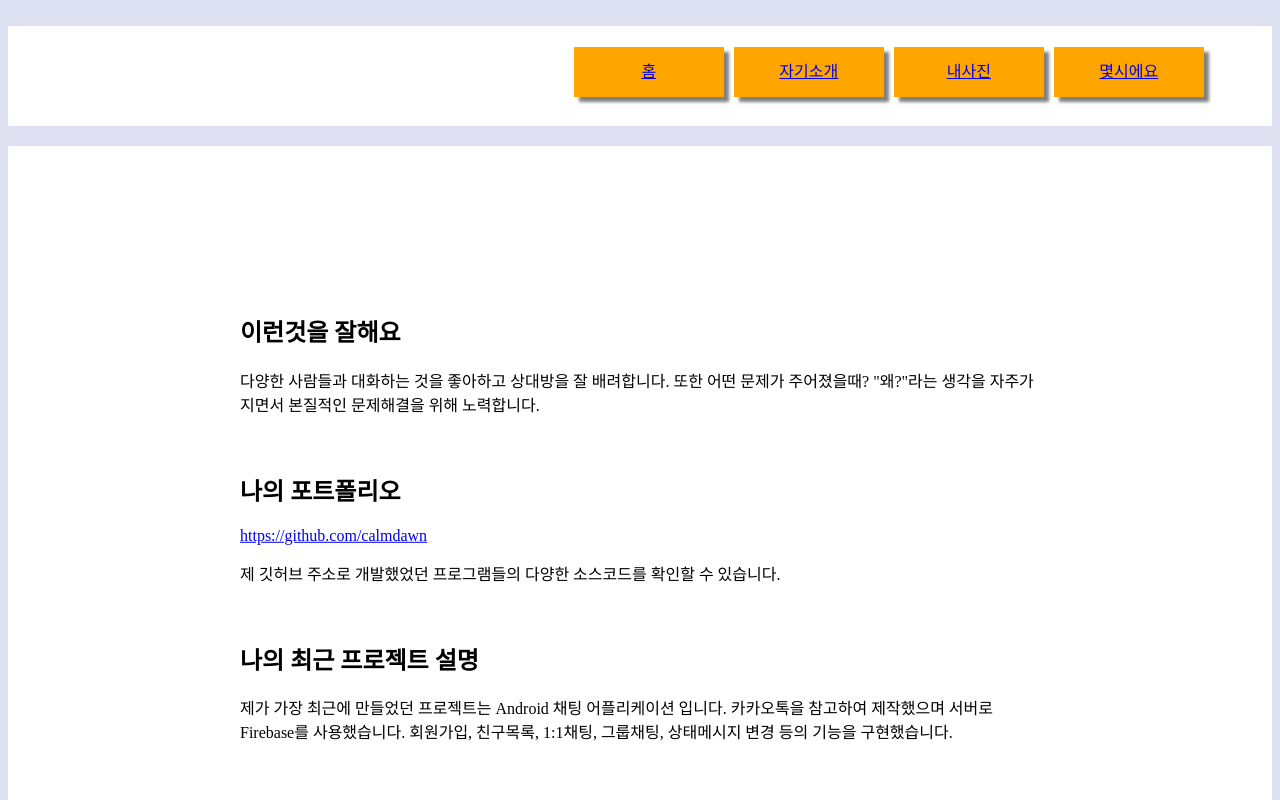
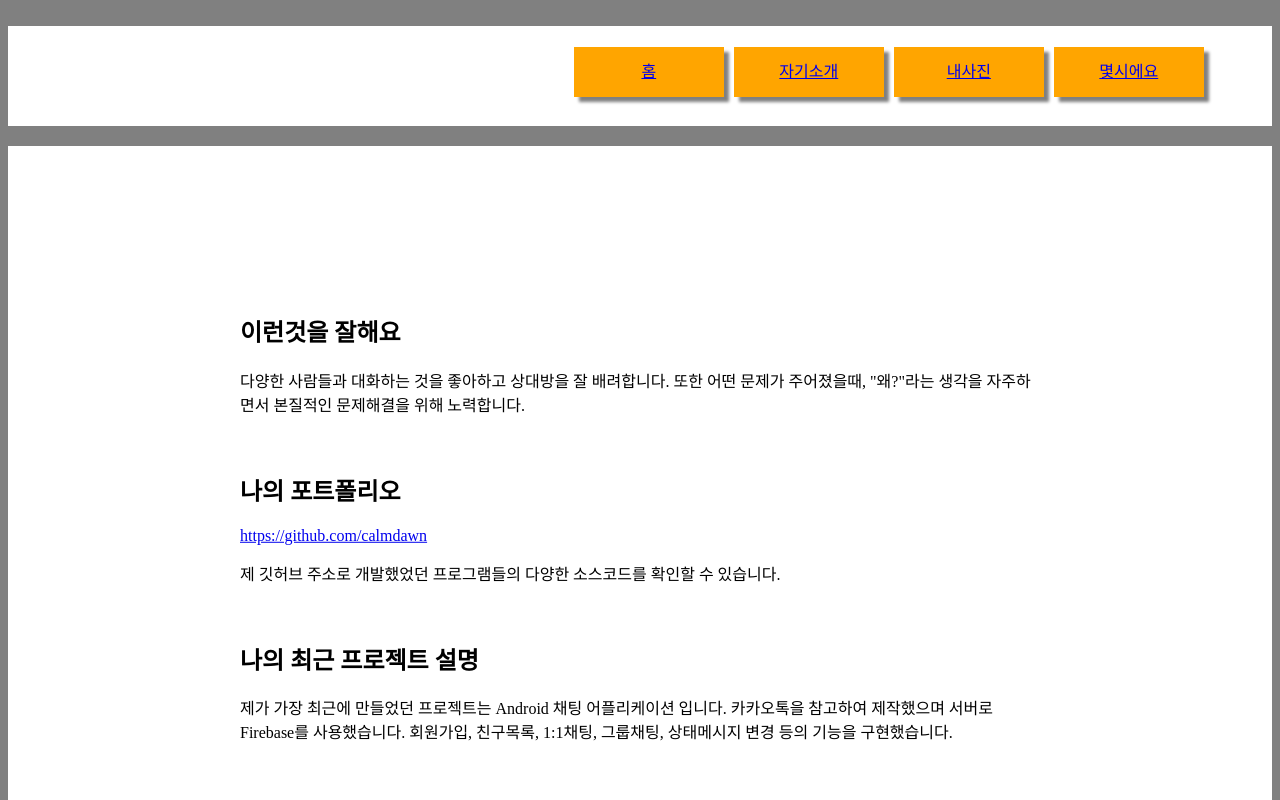
Before and after one commit to calmdawn/WebProject-boostcourse-, a plain HTML site: page PJT1/aboutme/WebContent/aboutme.html in a window 1280 px wide. Shown: the top 800 px of the page. Drawn offline with Linux system fonts and the light colour scheme.

Commit message:
change background-color

```diff
--- a/PJT1/aboutme/WebContent/aboutme.html
+++ b/PJT1/aboutme/WebContent/aboutme.html
@@ -20,7 +20,7 @@
       <div class = layout_section>
       <article class = "list_article">
         <h2>이런것을 잘해요</h2>
-        <p>다양한 사람들과 대화하는 것을 좋아하고 상대방을 잘 배려합니다. 또한 어떤 문제가 주어졌을때? "왜?"라는 생각을 자주가지면서 본질적인 문제해결을 위해 노력합니다. </p>
+        <p>다양한 사람들과 대화하는 것을 좋아하고 상대방을 잘 배려합니다. 또한 어떤 문제가 주어졌을때, "왜?"라는 생각을 자주하면서 본질적인 문제해결을 위해 노력합니다. </p>
       </article>
 
       <article class = "list_article">
--- a/PJT1/aboutme/WebContent/common.css
+++ b/PJT1/aboutme/WebContent/common.css
@@ -1,5 +1,5 @@
 body {
-  background-color: #0292;
+  background-color: gray;
 }
 
 footer, header, section {
```
Also changed, not shown: PJT1/aboutme/WebContent/photo.html (+1 -1 lines), 1 other file.
